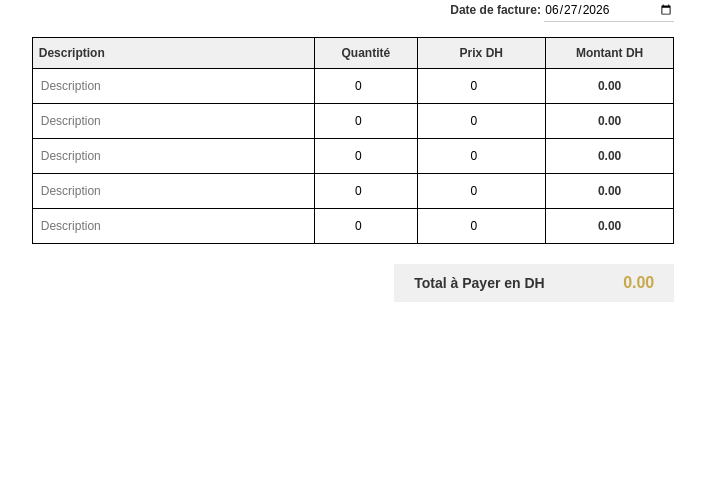
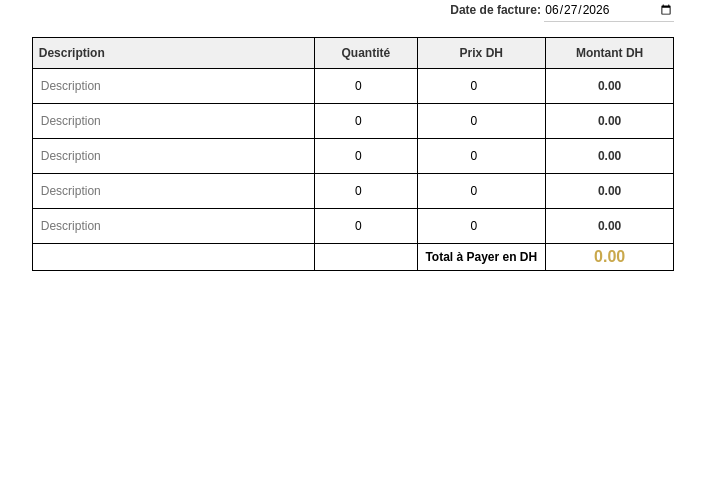
Before and after one commit to benlkadihamza/invoiceapp, a Flask app: template templates/invoice_template.html in a window 1280 px wide. Shown: the part 295-796 px from the top of the page, without its empty margins (287-992 px from the left). Run offline with Flask 3, Linux system fonts and the light colour scheme; the template is opened without the code that fills it, so the values that code supplies are empty.

Commit message:
Update invoice_template.html

```diff
--- a/templates/invoice_template.html
+++ b/templates/invoice_template.html
@@ -408,16 +408,15 @@
                         <td><input type="number" class="price" value="0" min="0" step="any"></td>
                         <td class="montant-cell">0.00</td>
                     </tr>
+            <!-- TOTAL -->
+            <tr>
+                <td></td>
+                <td></td>
+                <td style="font-weight:bold; text-align:center;">Total à Payer en DH</td>
+                <td style="text-align:center; font-weight:bold; font-size:16px; color:#C9A84C;"><span class="total-amount" id="grandTotal">0.00</span></td>
+            </tr>
                 </tbody>
             </table>
-        </div>
-
-        <!-- TOTAL -->
-        <div class="total-section">
-            <div class="total-box">
-                <span>Total à Payer en DH</span>
-                <span class="total-amount" id="grandTotal">0.00</span>
-            </div>
         </div>
 
         <!-- FOOTER -->
```
